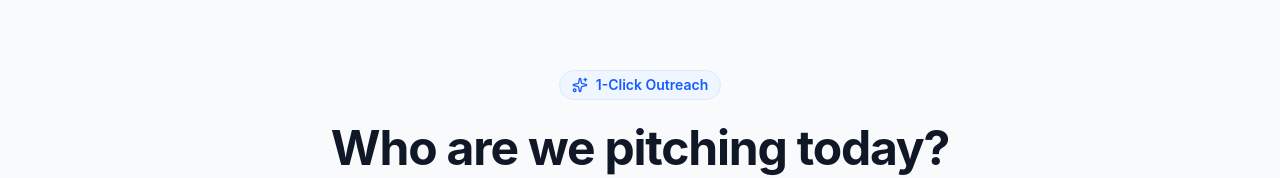
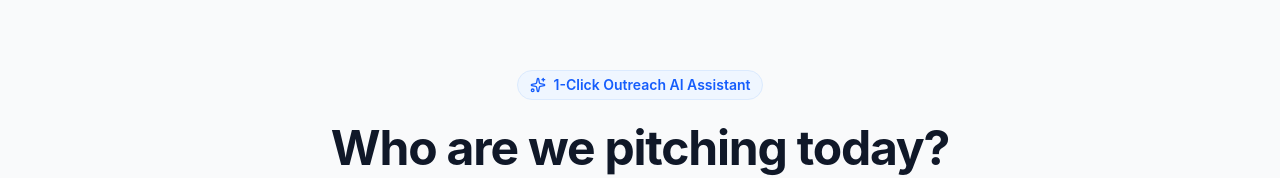
Before and after one commit to arun26282/outreach-asistant, a React (Vite) app: page / in a window 1280 px wide. Shown: the part 151-329 px from the top of the page. Built offline with nearby package versions, Linux system fonts and the light colour scheme.

Commit message:
loading lines fixed

```diff
--- a/src/pages/Index.tsx
+++ b/src/pages/Index.tsx
@@ -91,7 +91,7 @@ const Index = () => {
                     <div className="flex justify-center mb-6">
                         <div className="inline-flex items-center px-3 py-1 rounded-full bg-blue-50 text-blue-600 text-sm font-semibold border border-blue-100">
                             <Sparkles className="w-4 h-4 mr-2" />
-                            1-Click Outreach
+                            1-Click Outreach AI Assistant
                         </div>
                     </div>
 
```
